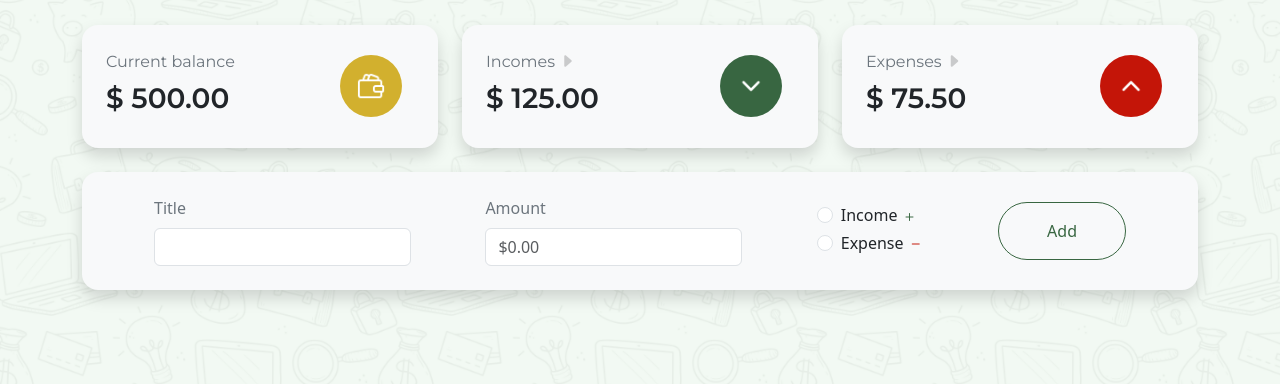
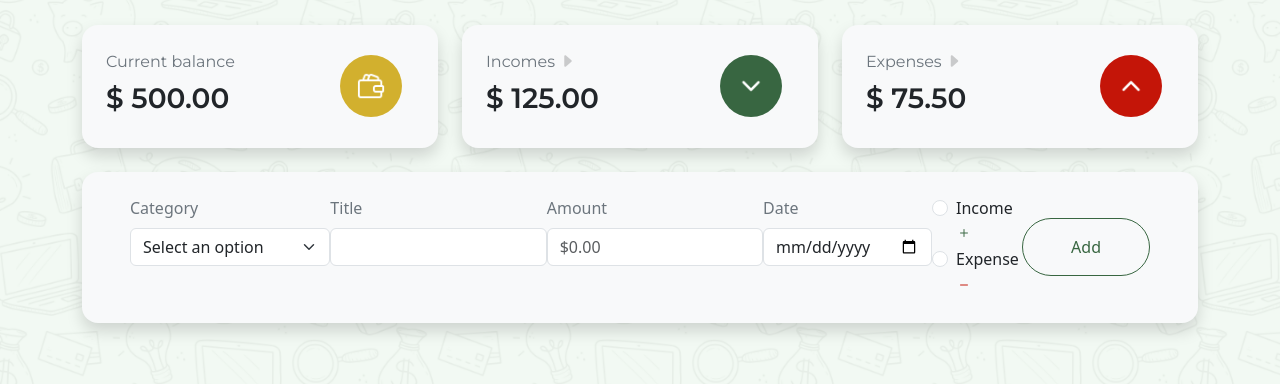
Before and after one commit to OLuizFernando/fintrack, a Flask app: page /dashboard in a window 1280 px wide. Shown: the part 213-597 px from the top of the page. Run offline with Flask 3, Linux system fonts and the light colour scheme; the visitor is signed in with stand-in values (Sample User, id 1); some libraries are stand-ins or nearby versions.

Commit message:
add `required` statement to some inputs and add `category` and `date` inputs

```diff
--- a/templates/dashboard.html
+++ b/templates/dashboard.html
@@ -51,23 +51,46 @@
       </div>
     </div>
     <form action="add-transaction" method="post" class="bg-light shadow rounded-4 py-4 px-4">
-      <div class="d-flex flex-column flex-lg-row justify-content-between align-items-center px-auto px-lg-5">
+      <div class="d-flex flex-column flex-lg-row justify-content-between align-items-center px-auto px-lg-4">
+        <div class="d-flex flex-column mb-3 mb-lg-auto">
+          <label for="categorySelect" class="form-label text-secondary">Category</label>
+          <select class="form-select" id="categorySelect" name="categorySelect">
+            <option selected disabled>Select an option</option>
+            <option value="bills and servicessing">Bills and Services</option>
+            <option value="education">Education</option>
+            <option value="entertainment">Entertainment</option>
+            <option value="food">Food</option>
+            <option value="housing">Housing</option>
+            <option value="salary">Salary</option>
+            <option value="shopping">Shopping</option>
+            <option value="savings and investments">Savings and Investments</option>
+            <option value="transportation">Transportation</option>
+            <option value="travel">Travel</option>
+            <option value="health">Health</option>
+            <option value="donations">Donations</option>
+            <option value="miscellaneous">Miscellaneous</option>
+          </select>
+        </div>
         <div class="d-flex flex-column mb-3 mb-lg-auto">
           <label for="titleInput" class="form-label text-secondary">Title</label>
           <input type="text" class="form-control" id="titleInput" name="titleInput" />
         </div>
-        <div class="d-flex flex-column mb-5 mb-lg-auto">
+        <div class="d-flex flex-column mb-3 mb-lg-auto">
           <label for="amountInput" class="form-label text-secondary">Amount</label>
           <input type="text" class="form-control" id="amountInput" name="amountInput" min="0" placeholder="$0.00" />
         </div>
+        <div class="d-flex flex-column mb-5 mb-lg-auto">
+          <label for="dateInput" class="form-label text-secondary">Date</label>
+          <input type="date" class="form-control" id="dateInput" name="dateInput" />
+        </div>
         <div class="d-flex flex-row flex-lg-column mb-5 mb-lg-0">
           <div class="form-check me-5 me-lg-auto">
-            <input class="form-check-input" type="radio" name="transactionRadio" id="incomeRadio" />
-            <label class="form-check-label" for="incomeRadio"> Income <i class="bi bi-plus align-middle text-primary"></i> </label>
+            <input required class="form-check-input" type="radio" name="transactionTypeRadio" id="income" value="income" />
+            <label class="form-check-label" for="income"> Income <i class="bi bi-plus align-middle text-primary"></i> </label>
           </div>
           <div class="form-check">
-            <input class="form-check-input" type="radio" name="transactionRadio" id="expenseRadio" />
-            <label class="form-check-label" for="expenseRadio"> Expense <i class="bi bi-dash align-middle text-red"></i> </label>
+            <input required class="form-check-input" type="radio" name="transactionTypeRadio" id="expense" value="expense" />
+            <label class="form-check-label" for="expense"> Expense <i class="bi bi-dash align-middle text-red"></i> </label>
           </div>
         </div>
         <div class="d-flex flex-column">
```
